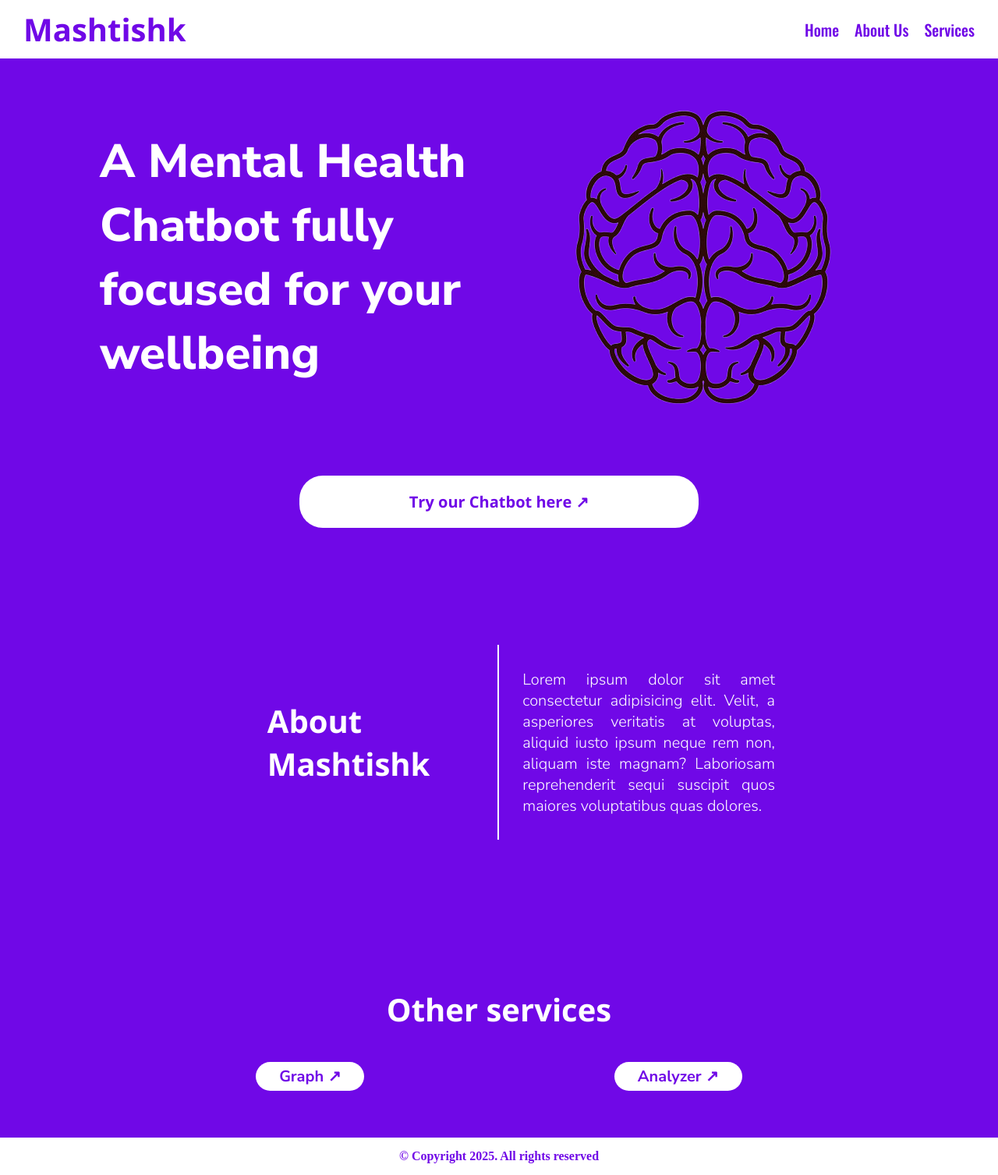
After one commit to Aditya7005446231/NerdHerd, a Flask app: template templates/homepage.html in a window 1280 px wide. The commit adds this page. Shown: the whole page at 78% size. Run offline with Flask 3, Linux system fonts and the light colour scheme; the template is opened without the code that fills it, so the values that code supplies are empty.

Commit message:
Partial layour done

```diff
--- /dev/null
+++ b/static/input.css
@@ -0,0 +1,180 @@
+@import url("https://fonts.googleapis.com/css2?family=Nunito+Sans:ital,opsz,wght@0,6..12,200..1000;1,6..12,200..1000&family=Open+Sans:ital,wght@0,300..800;1,300..800&family=Oswald:wght@200..700&display=swap");
+
+* {
+  margin: 0;
+  padding: 0;
+  box-sizing: border-box;
+}
+
+body {
+  background-color: oklch(0.491 0.27 292.581);
+  color: white;
+}
+
+html{
+    scroll-behavior: smooth;
+}
+
+/*  =>  Designing the header */
+
+.head {
+  display: flex;
+  justify-content: space-between;
+  align-items: center;
+  padding: 10px 30px;
+  background-color: white;
+  color: oklch(0.491 0.27 292.581);
+  position: fixed;
+width:100%;
+top: 0;
+
+}
+
+.head .head-text {
+  font-size: 40px;
+  font-family: "Open Sans", sans-serif;
+}
+
+.head .head-list {
+  display: flex;
+  list-style: none;
+  gap: 20px;
+}
+
+.head .head-list li {
+  font-size: 20px;
+  color: white;
+  font-weight: 500;
+  border-radius: 20px;
+  font-family: "Oswald", sans-serif;
+  color: oklch(0.491 0.27 292.581);
+}
+
+/*  => Designing the introductory part */
+
+.intro {
+  display: flex;
+  margin: 0 auto;
+  margin-top: 80px;
+  width: 80%;
+  align-items: center;
+}
+
+.intro-text {
+  font-family: "Nunito Sans", sans-serif;
+  font-size: 60px;
+  font-weight: 800;
+  flex-wrap: wrap;
+}
+
+/*  About us section */
+.about {
+  display: flex;
+  width: 60%;
+  margin: 150px auto;
+}
+
+.about .about-div {
+  display: flex;
+  width: 60%;
+  height: 250px;
+  justify-content: center;
+  align-items: center;
+}
+
+.about .one {
+  border-right: 2px solid white;
+  font-family: "Open Sans", sans-serif;
+  font-weight: bold;
+  font-size: 40px;
+}
+
+.about .two {
+  font-family: "Nunito Sans", sans-serif;
+  font-weight: 300;
+  font-size: 20px;
+  text-align: justify;
+}
+
+.about .one,
+.about .two {
+  display: flex;
+  align-items: center;
+  padding: 30px;
+}
+
+/* Chatbot */
+.chatbot {
+  width: 40%;
+  background-color: white;
+  color: oklch(0.491 0.27 292.581);
+  text-align: center;
+  padding: 20px;
+  font-weight: bold;
+  font-family: "Open Sans", sans-serif;
+  font-size: 20px;
+  margin: 30px auto;
+  border-radius: 30px;
+}
+
+
+/*  => Our services */
+
+.services {
+  width: 80%;
+  margin: 30px auto;
+  margin-bottom: 20px;
+  padding: 40px;
+}
+.services > p {
+    font-family: "Open Sans", sans-serif;
+  font-weight: bold;
+  font-size: 40px;
+  margin-bottom: 40px;
+  text-align: center;
+}
+.services .service-flex {
+  margin-top: 20px;
+  display: flex;
+  justify-content: space-around;
+}
+
+.service-flex .service-button {
+  background: none;
+  border: none;
+  color: white;
+  font-size: 20px;
+  color: oklch(0.491 0.27 292.581);
+  display: inline-block;
+  padding: 10px;
+  border-radius: 30px;
+  background-color: white;
+  font-family: "Nunito Sans", sans-serif;
+  font-weight: bold;
+  padding: 5px 30px;
+}
+
+a {
+  text-decoration: none;
+}
+
+a {
+  color: inherit;
+}
+
+a {
+  color: inherit;
+}
+
+a {
+  color: inherit;
+}
+
+.footer {
+  width: 100%;
+  padding: 15px;
+  text-align: center;
+  background-color: #fff;
+  color: oklch(0.491 0.27 292.581);
+  font-weight: 700;
+}
--- a/static/style.css
+++ /dev/null
@@ -1,5 +0,0 @@
-*{
-    margin: 0;
-    padding: 0;
-    box-sizing: border-box;
-}
--- /dev/null
+++ b/templates/homepage.html
@@ -0,0 +1,67 @@
+<!DOCTYPE html>
+<html lang="en">
+  <head>
+    <meta charset="UTF-8" />
+    <meta name="viewport" content="width=device-width, initial-scale=1.0" />
+    <title>Mashtishk</title>
+    <link rel="stylesheet" href="../static/input.css" />
+  </head>
+  <body>
+    <!-- Heading section -->
+    <nav class="head" id="head">
+      <h1 class="head-text">Mashtishk</h1>
+
+      <ul class="head-list">
+          <li><a href="#head">Home</a></li>
+          <li><a href="#about">About Us</a></li>
+          <li><a href="#services">Services</a></li>
+      </ul>
+    </nav>
+
+    <!-- Intro section -->
+    <div class="intro">
+      <p class="intro-text">
+        A Mental Health Chatbot fully focused for your wellbeing
+      </p>
+      <img src="../static/assets/brain.png" alt="" />
+    </div>
+
+    <!-- Chatbot -->
+     <div class="chatbot">
+            <a href="./chat-bot.html" target="_blank"
+              >Try our Chatbot here <span>&#8599;</span></a>
+     </div>
+
+    <!--    About section -->
+    <section class="about" id="about">
+        <div class="one about-div">About <br />Mashtishk</div>
+        <div class="two about-div">
+          Lorem ipsum dolor sit amet consectetur adipisicing elit. Velit, a
+          asperiores veritatis at voluptas, aliquid iusto ipsum neque rem non,
+          aliquam iste magnam? Laboriosam reprehenderit sequi suscipit quos
+          maiores voluptatibus quas dolores.
+        </div>
+      </section>
+
+    <!-- Our services -->
+    <div class="services" id="services">
+      <p>Other services</p>
+      <div class="service-flex">
+
+        <button class="service-button graph">
+          <a href="./index.html" target="_blank">Graph <span>&#8599;</span></a>
+        </button>
+        <button class="service-button analyzer">
+          <a href="./index.html" target="_blank">Analyzer
+          <span>&#8599;</span></a>
+        </button>
+      </div>
+    </div>
+
+
+
+    <footer class="footer">
+        &copy; Copyright 2025. All rights reserved
+    </footer>
+  </body>
+</html>
--- a/templates/index.html
+++ b/templates/index.html
@@ -4,9 +4,10 @@
     <meta charset="UTF-8">
     <meta name="viewport" content="width=device-width, initial-scale=1.0">
     <title>Mental Health Analysis</title>
+    <link rel="stylesheet" href="../static/input.css">
 </head>
 <body>
-    <h1>Mental Health Check</h1>
+
     <textarea id="userInput" rows="4" cols="50" placeholder="How are you feeling today?"></textarea><br>
     <button onclick="analyzeText()">Analyze</button>
 
@@ -29,5 +30,6 @@
             document.getElementById('output').innerText = `Prediction: ${result.message}`;
         }
     </script>
+
 </body>
 </html>
```
Also changed, not shown: template/index.html (deleted, +0 -68 lines), templates/about.html (added, +167 -0 lines), templates/chat-bot.html (added, +18 -0 lines), static/assets/brain.png (added).
